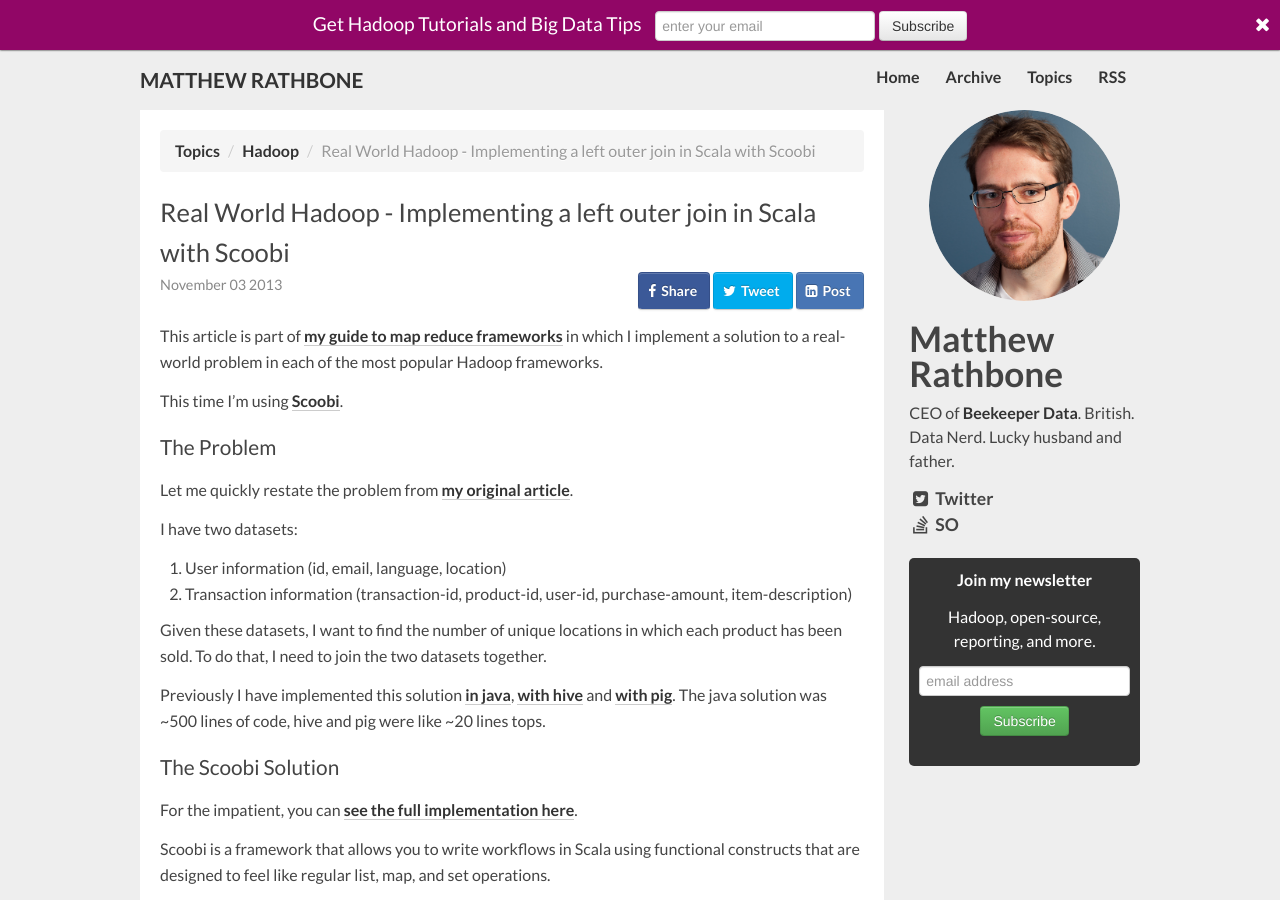
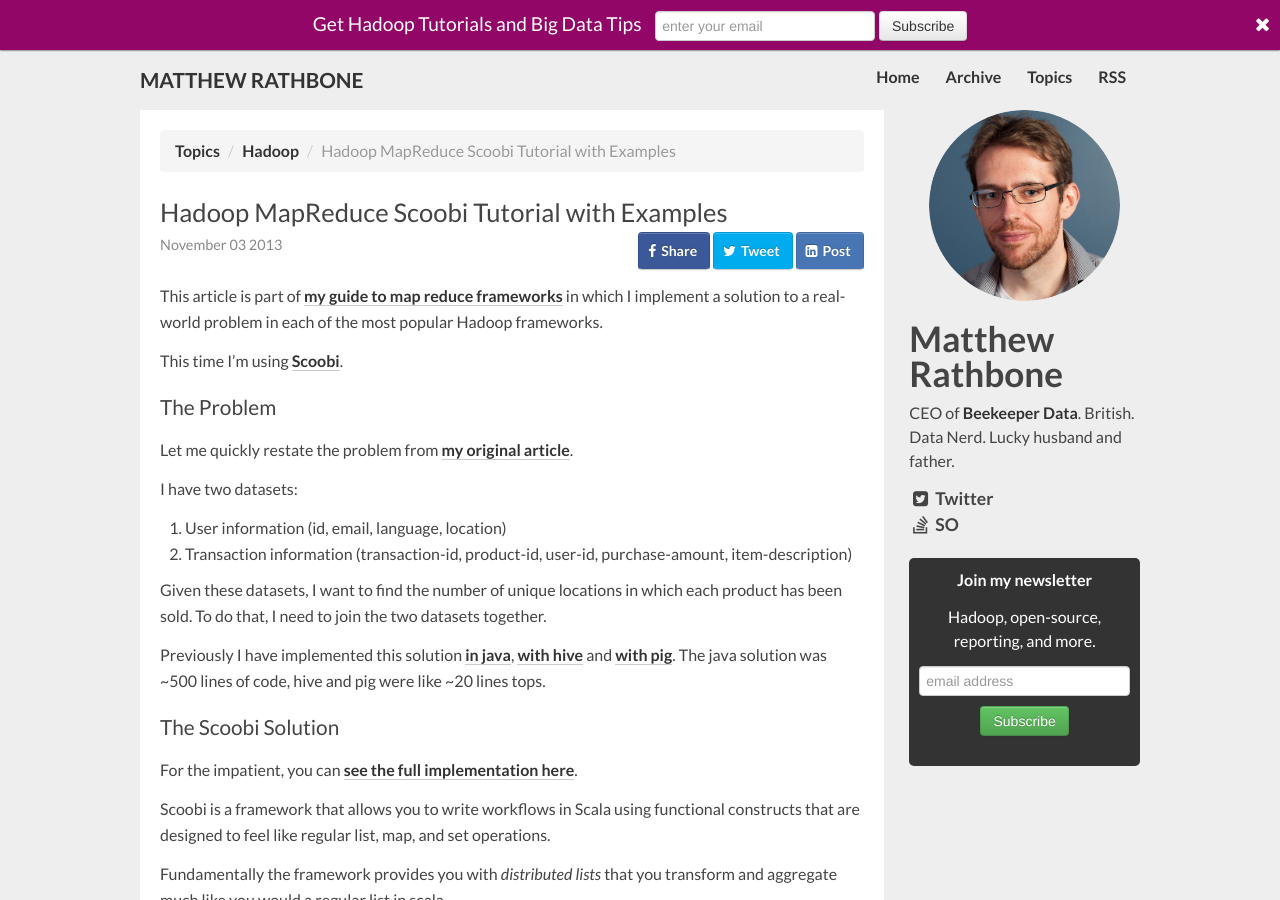
Before and after one commit to rathboma/rathboma.github.com, a Jekyll site: the page built from _posts/2013-11-03-real-world-hadoop---implementing-a-left-outer-join-with-scoobi.md, in a window 1280 px wide and 900 px high. Built offline with Jekyll 4.4.1, drawn with Linux system fonts in a browser that asks for light colours; nearby versions of some CDN libraries; comment, search, counter and statistics services are not loaded.

Commit message:
Updated 2013-11-03-real-world-hadoop---implementing-a-left-outer-join-with-scoobi.md

```diff
--- a/_posts/2013-11-03-real-world-hadoop---implementing-a-left-outer-join-with-scoobi.md
+++ b/_posts/2013-11-03-real-world-hadoop---implementing-a-left-outer-join-with-scoobi.md
@@ -1,11 +1,13 @@
 ---
-title: Real World Hadoop - Implementing a left outer join in Scala with Scoobi
+title: Hadoop MapReduce Scoobi Tutorial with Examples
 layout: post
-description: How to use Scala & Scoobi to perform a left outer join. Includes a comparision with Hive, Pig, and Java Mapreduce
+description: "How to use Scala & Scoobi to perform a left outer join. Includes a comparision with Hive, Pig, and Java Mapreduce"
 subject: hadoop
 tags:
-- scoobi
+  - scoobi
+published: true
 ---
+
 
 This article is part of [my guide to map reduce frameworks][1] in which I implement a solution to a real-world problem in each of the most popular Hadoop frameworks.
 
```
